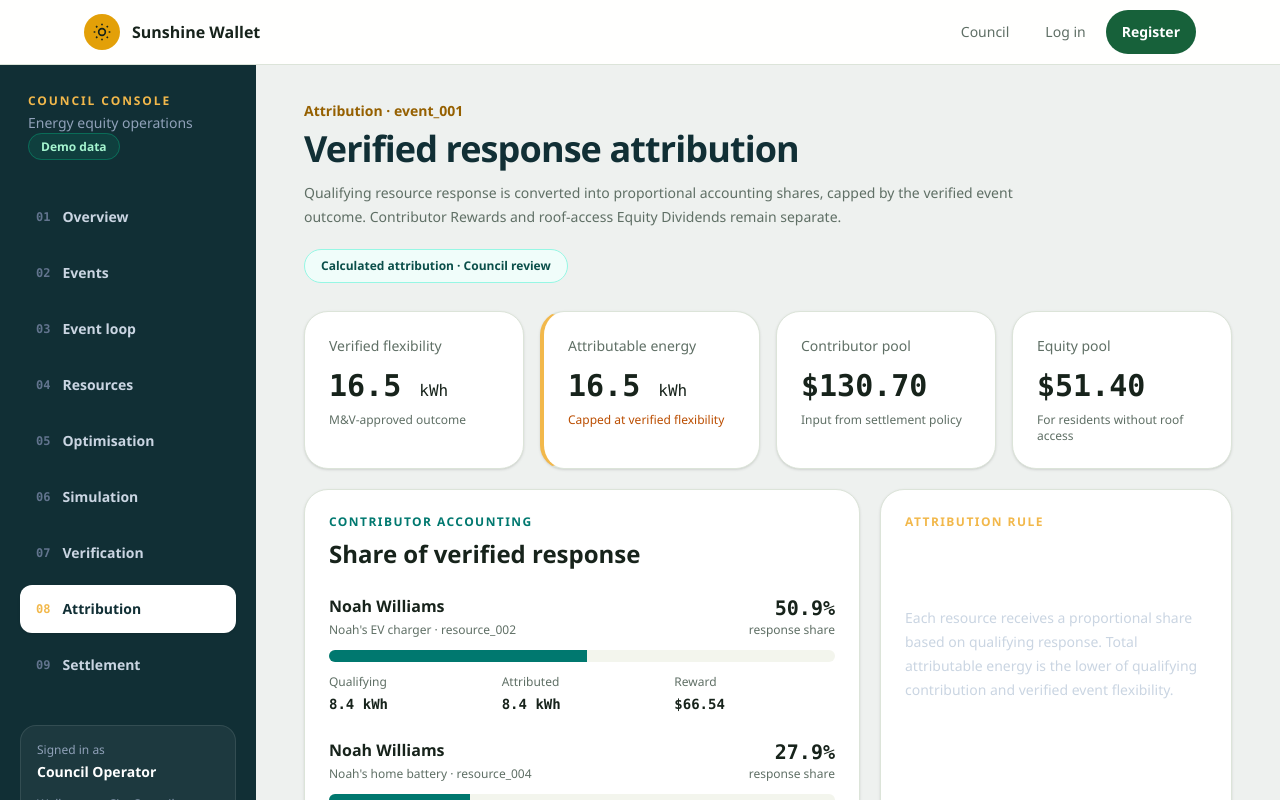
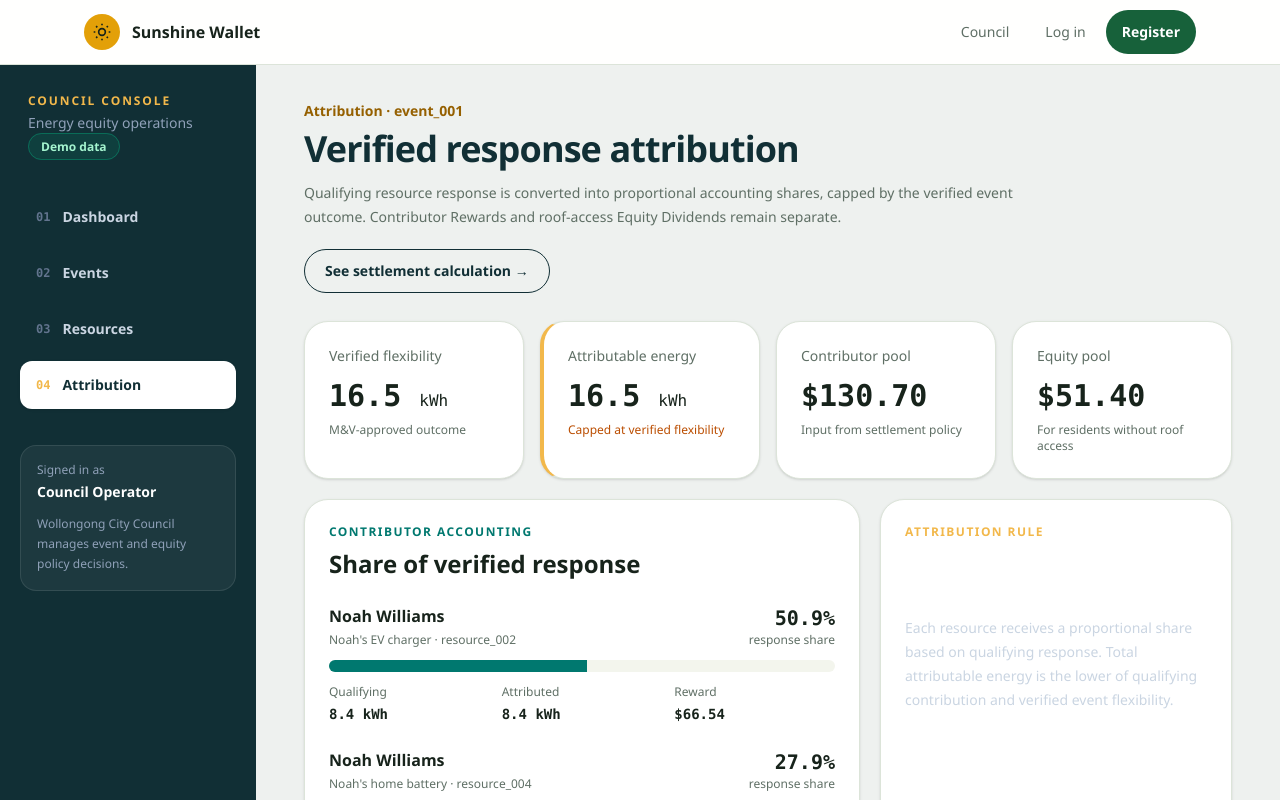
Before and after one commit to hong-nhung-nguyen/sunshine-wallet, a Next.js app: page /council/attribution in a window 1280 px wide. Shown: the top 800 px of the page. Built offline with nearby package versions, Linux system fonts and the light colour scheme.

Commit message:
feat: Shrink the council navigation bar to the critical flow size

```diff
--- a/app/council/attribution/page.tsx
+++ b/app/council/attribution/page.tsx
@@ -1,3 +1,4 @@
+import Link from "next/link";
 import { Card } from "@/components/ui/card";
 import { flexibleResources, participants } from "@/lib/data";
 import { attributionInput } from "@/lib/data/attribution-fixtures";
@@ -28,9 +29,12 @@ export default function AttributionPage() {
             Rewards and roof-access Equity Dividends remain separate.
           </p>
         </div>
-        <span className="rounded-full border border-teal-200 bg-teal-50 px-4 py-2 text-xs font-semibold text-teal-900">
-          Calculated attribution · Council review
-        </span>
+        <Link
+          href="/council/settlement"
+          className="inline-flex min-h-11 items-center rounded-full border border-[var(--council-ink)] px-5 text-sm font-semibold text-[var(--council-ink)] hover:bg-white"
+        >
+          See settlement calculation →
+        </Link>
       </header>
 
       <section
--- a/app/council/events/[eventId]/page.tsx
+++ b/app/council/events/[eventId]/page.tsx
@@ -44,12 +44,20 @@ export default async function CouncilEventDetailPage({
             {event.id} · {event.dateLabel} · {event.windowLabel}
           </p>
         </div>
+        <div className="flex flex-wrap items-center gap-3">
+          <Link
+            href="/council/demo"
+            className="inline-flex min-h-11 items-center px-2 text-sm font-semibold text-teal-800"
+          >
+            See how it worked →
+          </Link>
           <Link
             href="/council/attribution"
             className="inline-flex min-h-11 items-center rounded-full bg-[var(--council-ink)] px-5 text-sm font-semibold text-white"
           >
             Review attribution →
           </Link>
+        </div>
       </header>
       <section className="mt-7 grid gap-5 xl:grid-cols-[1fr_20rem]">
         <Card>
--- a/app/council/events/page.tsx
+++ b/app/council/events/page.tsx
@@ -52,7 +52,7 @@ export default function CouncilEventsPage() {
                 href="/council/windows"
                 className="inline-flex min-h-11 items-center px-2 text-sm font-semibold text-[var(--council-accent)] hover:text-amber-200"
               >
-                Review window decision →
+                See how it was selected →
               </Link>
               <Link
                 href={`/council/events/${todayEvent.id}`}
--- a/app/council/page.tsx
+++ b/app/council/page.tsx
@@ -38,12 +38,20 @@ export default function CouncilPage() {
             {councilCell.code} · Forecast and resource data are simulated
           </p>
         </div>
+        <div className="flex flex-wrap items-center gap-3">
+          <Link
+            href="/council/demo"
+            className="inline-flex min-h-11 items-center px-2 text-sm font-semibold text-teal-800"
+          >
+            See how it worked →
+          </Link>
           <Link
             href={`/council/events/${activeEvent.id}`}
             className="inline-flex min-h-11 items-center rounded-full bg-[var(--council-ink)] px-5 text-sm font-semibold text-white"
           >
             Open active event →
           </Link>
+        </div>
       </header>
 
       <section
--- a/app/council/resources/page.tsx
+++ b/app/council/resources/page.tsx
@@ -1,3 +1,4 @@
+import Link from "next/link";
 import { Card } from "@/components/ui/card";
 import { flexEvents, flexibleResources } from "@/lib/data";
 import { resourceEligibilityContexts } from "@/lib/data/resource-eligibility-contexts";
@@ -36,9 +37,12 @@ export default function ResourcesPage() {
             rejected result to see the checks that failed.
           </p>
         </div>
-        <span className="rounded-full border border-teal-200 bg-teal-50 px-4 py-2 text-xs font-semibold text-teal-900">
-          Eligibility checks complete
-        </span>
+        <Link
+          href="/council/optimisation"
+          className="inline-flex min-h-11 items-center rounded-full border border-[var(--council-ink)] px-5 text-sm font-semibold text-[var(--council-ink)] hover:bg-white"
+        >
+          See selection calculation →
+        </Link>
       </header>
 
       <section
--- a/components/council/council-nav.tsx
+++ b/components/council/council-nav.tsx
@@ -4,15 +4,10 @@ import Link from "next/link";
 import { usePathname } from "next/navigation";
 
 const navItems = [
-  { href: "/council", label: "Overview", mark: "01" },
+  { href: "/council", label: "Dashboard", mark: "01" },
   { href: "/council/events", label: "Events", mark: "02" },
-  { href: "/council/demo", label: "Event loop", mark: "03" },
-  { href: "/council/resources", label: "Resources", mark: "04" },
-  { href: "/council/optimisation", label: "Optimisation", mark: "05" },
-  { href: "/council/simulation", label: "Simulation", mark: "06" },
-  { href: "/council/verification", label: "Verification", mark: "07" },
-  { href: "/council/attribution", label: "Attribution", mark: "08" },
-  { href: "/council/settlement", label: "Settlement", mark: "09" },
+  { href: "/council/resources", label: "Resources", mark: "03" },
+  { href: "/council/attribution", label: "Attribution", mark: "04" },
 ] as const;
 
 export function CouncilNav() {
```
Lines whose indentation alone changed are shown as unchanged.
